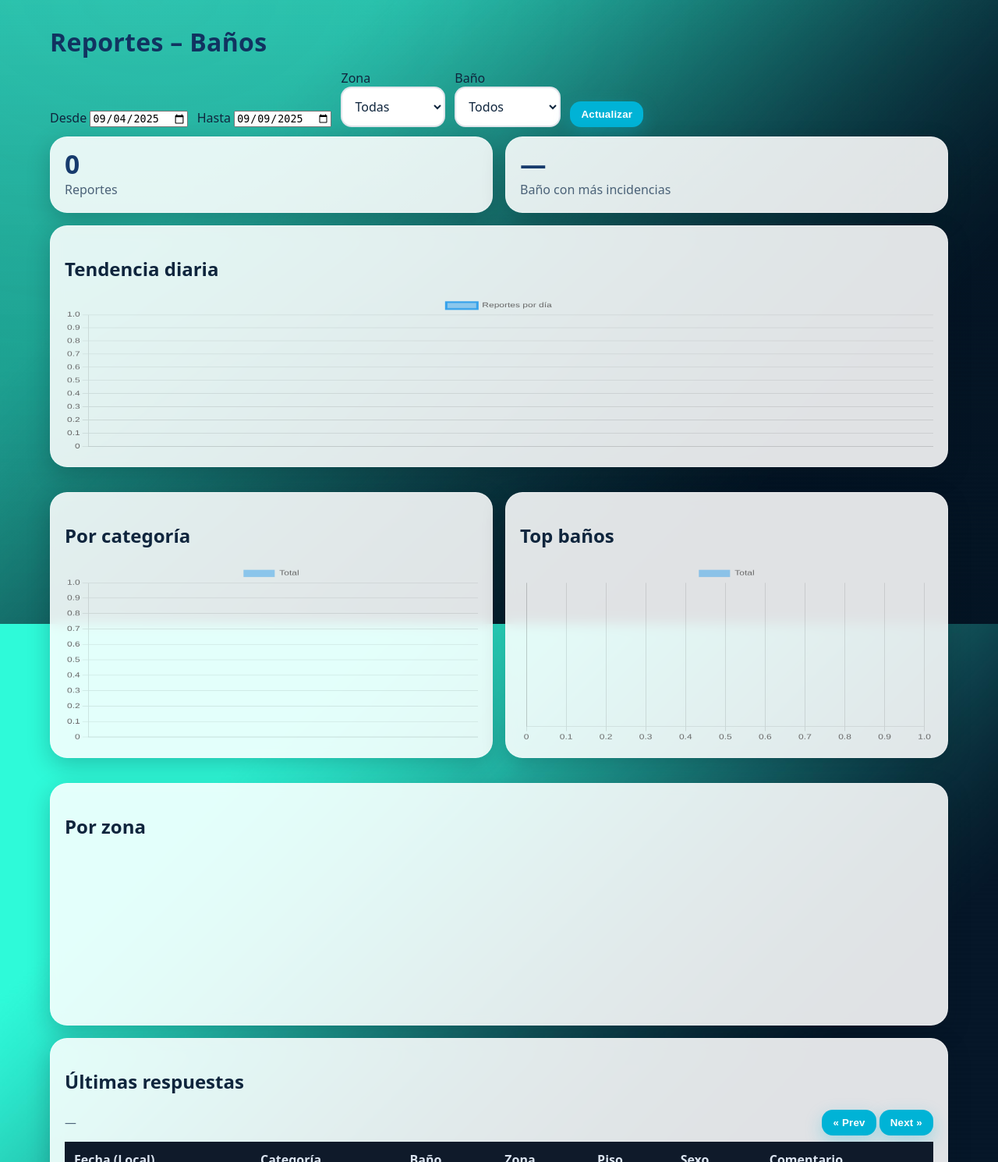
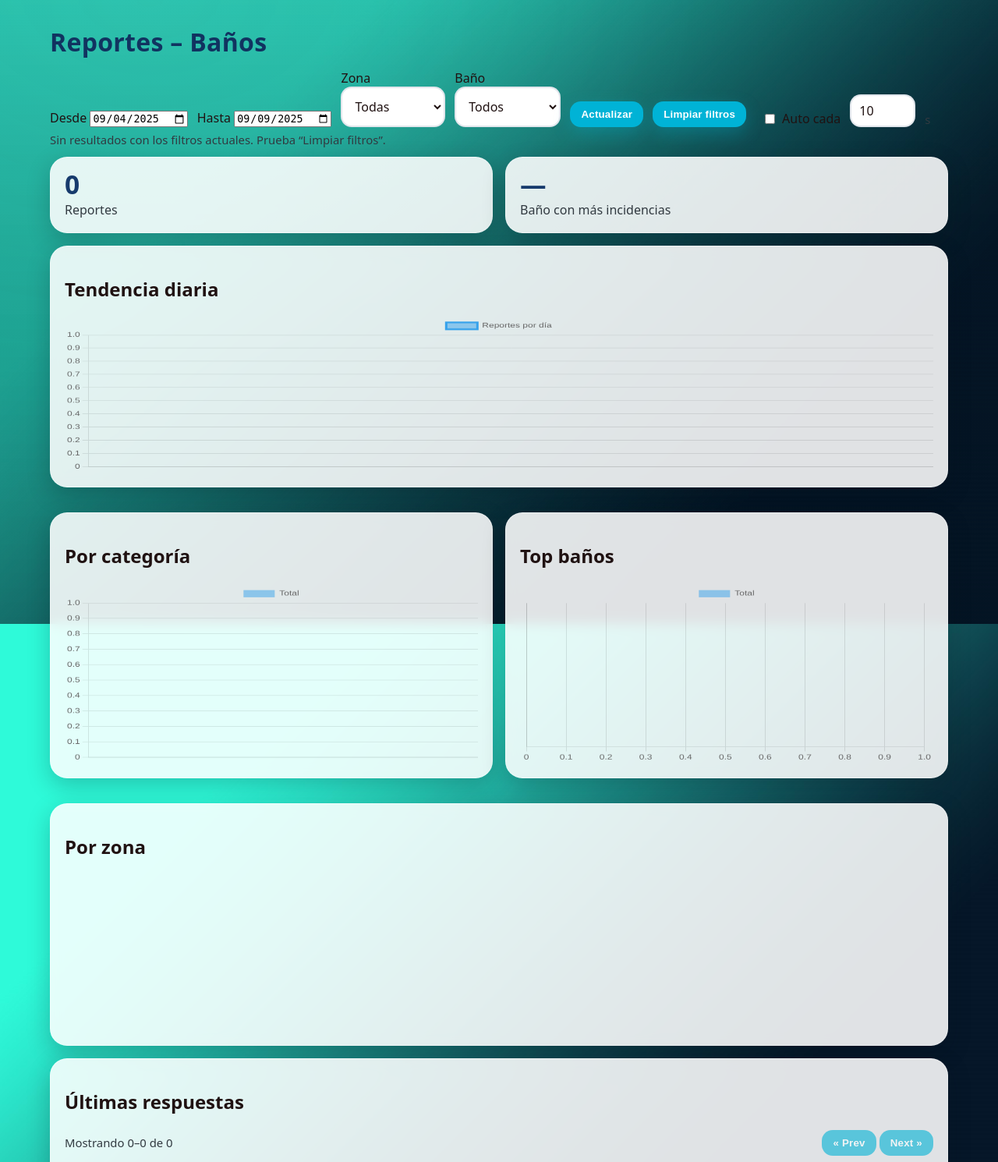
Before and after one commit to Oswi777/Encuesta_Ba-os, a Flask app: page /reportes in a window 1280 px wide. Shown: the top 1490 px of the page at 78% size. Run offline with Flask 3, Linux system fonts and the light colour scheme; data that the repository does not hold is empty.

Commit message:
v1 estable

```diff
--- a/static/css/brand.css
+++ b/static/css/brand.css
@@ -6,8 +6,8 @@
   --accent-700:#0A8CAB;    /* hover de CTA */
   --bg:#0b1f33;            /* fallback si no carga imagen */
   --card:rgba(255,255,255,0.88); /* tarjetas vidrio */
-  --text:#0f253d;          /* texto en tarjetas */
-  --muted:#4b6278;         /* texto secundario */
+  --text:#201212;          /* texto en tarjetas */
+  --muted:#323a41;         /* texto secundario */
   --border:rgba(255,255,255,0.35);
   --shadow:0 10px 30px rgba(2,16,28,.22);
 }
--- a/static/reportes/assets/js/reportes.js
+++ b/static/reportes/assets/js/reportes.js
@@ -3,84 +3,114 @@ import { toSortedEntries, chartFactory } from './utils.js';
 
 function $(id){ return document.getElementById(id); }
 
-// ------------------ Persistencia de filtros ------------------
+// ------------------ Persistencia y estado ------------------
 const STORAGE_KEY = 'reportes.filters.v1';
-let H = { page:1, pages:1, per_page:10 }; // paginación
+const AR_KEY = 'reportes.autorefresh.v1';
+let H = { page:1, pages:1, per_page:10 };     // paginación
+let AUTO = { enabled:false, interval:10 };    // autorefresh
+let autoTimer = null;
+let isRefreshing = false;
 
 const TZ = Intl.DateTimeFormat().resolvedOptions().timeZone || "";
 
-// Fechas utilitarias
+// ------------------ Utilidades de fecha ------------------
 function pad2(n){ return n < 10 ? '0'+n : ''+n; }
 function toYMD(d){ return `${d.getFullYear()}-${pad2(d.getMonth()+1)}-${pad2(d.getDate())}`; }
 function today(){ return new Date(); }
 function daysAgo(n){ const d = new Date(); d.setDate(d.getDate()-n); return d; }
 
-// Lee filtros guardados; si no hay, devuelve null
+// ------------------ Persistencia filtros ------------------
 function loadSavedFilters(){
-  try{
-    const raw = localStorage.getItem(STORAGE_KEY);
-    return raw ? JSON.parse(raw) : null;
-  }catch{ return null; }
+  try{ const raw = localStorage.getItem(STORAGE_KEY); return raw ? JSON.parse(raw) : null; }catch{ return null; }
 }
-
-// Guarda los filtros actuales
 function saveFilters(filters){
-  try{
-    localStorage.setItem(STORAGE_KEY, JSON.stringify(filters));
-  }catch{}
+  try{ localStorage.setItem(STORAGE_KEY, JSON.stringify(filters)); }catch{}
 }
-
-// Toma los valores del UI
 function readFiltersFromUI(){
   return {
-    desde: $('desde').value || '',
-    hasta: $('hasta').value || '',
-    zona:  $('f_zona').value || '',
-    bano:  $('f_bano').value || ''
+    desde: $('desde')?.value || '',
+    hasta: $('hasta')?.value || '',
+    zona:  $('f_zona')?.value || '',
+    bano:  $('f_bano')?.value || ''
   };
 }
-
-// Aplica filtros al UI (si el option no existe aún, se quedará vacío y se ajustará tras initFiltros)
+function anyFiltersActive(f){
+  const x = f || readFiltersFromUI();
+  return !!(x.desde || x.hasta || x.zona || x.bano);
+}
 function applyFiltersToUI(f){
-  if(f.desde) $('desde').value = f.desde;
-  if(f.hasta) $('hasta').value = f.hasta;
-  if(f.zona !== undefined) $('f_zona').value = f.zona;
-  if(f.bano !== undefined) $('f_bano').value = f.bano;
+  if(f.desde && $('desde')) $('desde').value = f.desde;
+  if(f.hasta && $('hasta')) $('hasta').value = f.hasta;
+  if(f.zona !== undefined && $('f_zona')) $('f_zona').value = f.zona;
+  if(f.bano !== undefined && $('f_bano')) $('f_bano').value = f.bano;
 }
-
-// Asegura rango de fechas por defecto (hoy y hace 5 días) si no hay nada guardado
 function ensureDefaultDatesIfEmpty(){
-  const dInput = $('desde');
-  const hInput = $('hasta');
-  const noDesde = !dInput.value;
-  const noHasta = !hInput.value;
+  const dInput = $('desde'), hInput = $('hasta');
+  const noDesde = dInput && !dInput.value, noHasta = hInput && !hInput.value;
   if(noDesde || noHasta){
-    const h = toYMD(today());
-    const d = toYMD(daysAgo(5));
+    const h = toYMD(today()), d = toYMD(daysAgo(5));
     if(noDesde) dInput.value = d;
     if(noHasta) hInput.value = h;
   }
 }
-
-// Cuando cambie cualquier filtro, guardamos de inmediato
+function normalizeDateRange(){
+  const dInput = $('desde'), hInput = $('hasta');
+  if(dInput && hInput && dInput.value && hInput.value && dInput.value > hInput.value){
+    const tmp = dInput.value; dInput.value = hInput.value; hInput.value = tmp;
+  }
+}
 function wireAutoSaveFilters(){
   ['desde','hasta','f_zona','f_bano'].forEach(id=>{
-    $(id).addEventListener('change', ()=>{
-      saveFilters(readFiltersFromUI());
-    });
+    const el = $(id); if(!el) return;
+    el.addEventListener('change', ()=> saveFilters(readFiltersFromUI()));
   });
 }
 
-/* -------------------- Utilidades de render -------------------- */
+// ------------------ Auto-refresh (persistencia + UI) ------------------
+function loadAR(){
+  try{
+    const raw = localStorage.getItem(AR_KEY);
+    if(raw){ const j = JSON.parse(raw); AUTO.enabled=!!j.enabled; AUTO.interval=clampInt(j.interval??10,5,300); }
+  }catch{}
+}
+function saveAR(){ try{ localStorage.setItem(AR_KEY, JSON.stringify(AUTO)); }catch{} }
+function clampInt(v,min,max){ v=parseInt(v||0,10); if(isNaN(v)) v=min; return Math.max(min, Math.min(max, v)); }
+function applyARtoUI(){
+  if($('auto_toggle')) $('auto_toggle').checked = !!AUTO.enabled;
+  if($('auto_interval')) $('auto_interval').value = AUTO.interval;
+}
+function readARfromUI(){
+  const en = $('auto_toggle')?.checked || false;
+  const it = clampInt($('auto_interval')?.value ?? AUTO.interval, 5, 300);
+  AUTO = { enabled: en, interval: it };
+  saveAR();
+}
+function stopAuto(){
+  if(autoTimer){ clearInterval(autoTimer); autoTimer=null; }
+}
+function startAuto(){
+  stopAuto();
+  if(!AUTO.enabled) return;
+  autoTimer = setInterval(()=>{
+    if(document.hidden) return; // pausa si pestaña oculta
+    refreshAll();               // evita solapamiento interno
+  }, AUTO.interval * 1000);
+}
+
+// ------------------ Render helpers ------------------
 function fmtFechaLocal(s){
   try{
-    const d = new Date(String(s).replace(' ', 'T')); // tolera "YYYY-MM-DD HH:MM:SS"
+    const iso = String(s).includes('T') ? String(s) : String(s).replace(' ', 'T');
+    const d = new Date(iso);
     return isNaN(d) ? s : d.toLocaleString();
   }catch{ return s; }
 }
+function setHint(msg){ const el=$('filters_hint'); if(el) el.textContent = msg || ''; }
 
-/* -------------------- KPIs y Gráficas -------------------- */
+// ------------------ Carga de datos ------------------
 async function cargarKPIsyGraficas(){
+  try{
+    normalizeDateRange();
     const q = new URLSearchParams();
     const {desde, hasta, zona, bano} = readFiltersFromUI();
     if(desde) q.append('desde', desde);
@@ -92,12 +122,10 @@ async function cargarKPIsyGraficas(){
     const r = await fetch(`/api/kpis?${q.toString()}`);
     const j = await r.json();
 
-  // KPIs
     $('k_total').textContent = j.total_reportes || 0;
     const top = (j.top_banos||[])[0];
     $('k_top_bano').textContent = top ? `${top.nombre} (${top.total})` : '—';
 
-  // Tendencia diaria
     const dLabels = Object.keys(j.por_dia||{}).sort();
     const dValues = dLabels.map(k=>j.por_dia[k]);
     chartFactory($('chartDia'), {
@@ -106,7 +134,6 @@ async function cargarKPIsyGraficas(){
       options:{ responsive:true, maintainAspectRatio:false }
     });
 
-  // Por categoría
     const catE = toSortedEntries(j.por_categoria);
     chartFactory($('chartCat'), {
       type:'bar',
@@ -114,7 +141,6 @@ async function cargarKPIsyGraficas(){
       options:{ responsive:true, maintainAspectRatio:false }
     });
 
-  // Top baños
     const topB = j.top_banos||[];
     chartFactory($('chartBanos'), {
       type:'bar',
@@ -122,7 +148,6 @@ async function cargarKPIsyGraficas(){
       options:{ indexAxis:'y', responsive:true, maintainAspectRatio:false }
     });
 
-  // Por zona
     const zE = toSortedEntries(j.por_zona);
     chartFactory($('chartZona'), {
       type:'doughnut',
@@ -130,17 +155,22 @@ async function cargarKPIsyGraficas(){
       options:{ responsive:true, maintainAspectRatio:false }
     });
 
-  // Tabla rápida
-  const cont = $('tbl_bano');
-  cont.innerHTML = `<div><b>Baño</b></div><div><b>Total</b></div>`;
-  Object.entries(j.por_bano||{}).sort((a,b)=>b[1]-a[1]).forEach(([idb, v])=>{
-    const nombre = (j.banos_catalogo && j.banos_catalogo[idb] && j.banos_catalogo[idb].nombre) || idb;
-    cont.innerHTML += `<div>${nombre}</div><div style="text-align:right">${v}</div>`;
-  });
+    if((j.total_reportes||0) === 0 && anyFiltersActive()){
+      setHint('Sin resultados con los filtros actuales. Prueba “Limpiar filtros”.');
+    }else{
+      setHint('');
+    }
+    return j;
+  }catch(err){
+    console.error('KPIs error:', err);
+    setHint('Hubo un error al cargar gráficas, pero el historial seguirá funcionando.');
+    return null;
+  }
 }
 
-/* -------------------- Histórico paginado -------------------- */
 async function cargarHist(){
+  try{
+    normalizeDateRange();
     const q = new URLSearchParams();
     const {desde, hasta, zona, bano} = readFiltersFromUI();
     if(desde) q.append('desde', desde);
@@ -155,10 +185,14 @@ async function cargarHist(){
     const j = await r.json();
     H.pages = j.pages || 1;
 
-  $('hist_info').textContent =
+    const info = $('hist_info');
+    if(info){
+      info.textContent =
         `Mostrando ${j.items.length ? ((H.page-1)*H.per_page+1) : 0}–${(H.page-1)*H.per_page + j.items.length} de ${j.total}`;
+    }
 
     const tb = $('hist_tbody');
+    if(tb){
       tb.innerHTML = '';
       (j.items || []).forEach(it=>{
         const fecha = it.creado_local || it.creado_en;
@@ -174,53 +208,87 @@ async function cargarHist(){
         `;
         tb.appendChild(tr);
       });
-
-  $('hist_prev').disabled = (H.page <= 1);
-  $('hist_next').disabled = (H.page >= H.pages);
     }
 
-/* -------------------- Filtros (catálogo) -------------------- */
+    const prev = $('hist_prev'), next = $('hist_next');
+    if(prev) prev.disabled = (H.page <= 1);
+    if(next) next.disabled = (H.page >= H.pages);
+
+    const f = readFiltersFromUI();
+    if((j.total||0) === 0 && anyFiltersActive(f)){
+      setHint('Sin resultados con los filtros actuales. Prueba “Limpiar filtros”.');
+    }else if((j.total||0) === 0){
+      setHint('Aún no hay respuestas registradas.');
+    }else{
+      setHint('');
+    }
+  }catch(err){
+    console.error('Hist error:', err);
+    setHint('No se pudo cargar el historial.');
+  }
+}
+
+// ------------------ Ciclo de actualización ------------------
+async function refreshAll(){
+  if(isRefreshing) return;       // evita solapamiento
+  isRefreshing = true;
+  try{
+    await Promise.allSettled([cargarKPIsyGraficas()]);
+    await cargarHist();
+  }finally{
+    isRefreshing = false;
+  }
+}
+
+// ------------------ Inicialización ------------------
 async function initFiltros(){
-  // 1) Carga filtros guardados o establece por defecto (fechas)
   const saved = loadSavedFilters();
-  if(saved){
-    applyFiltersToUI(saved);
-  }
-  // Siempre garantizar default de fechas si están vacías
+  if(saved){ applyFiltersToUI(saved); }
   ensureDefaultDatesIfEmpty();
+  normalizeDateRange();
 
-  // 2) Carga catálogo de baños y zonas y aplica valores guardados si existen
   const r = await fetch('/api/banos');
   const banos = await r.json();
   const zonas = Array.from(new Set(banos.map(b=>b.zona).filter(Boolean))).sort();
 
   const selZ = $('f_zona');
+  if(selZ){
     zonas.forEach(z=>{
       const o = document.createElement('option');
       o.value = z; o.textContent = z;
       selZ.appendChild(o);
     });
+    if(saved && saved.zona) selZ.value = saved.zona;
+  }
 
   const selB = $('f_bano');
+  if(selB){
     banos.forEach(b=>{
       const o = document.createElement('option');
       o.value = b.id; o.textContent = b.nombre;
       selB.appendChild(o);
     });
-
-  // Re-aplicar (por si las opciones aún no existían al principio)
-  if(saved){
-    if(saved.zona) selZ.value = saved.zona;
-    if(saved.bano) selB.value = saved.bano;
+    if(saved && saved.bano) selB.value = saved.bano;
   }
 
-  // 3) Ya con opciones en DOM, guarda el estado “actual” para persistir
   saveFilters(readFiltersFromUI());
 }
 
-/* -------------------- Init -------------------- */
+function clearFilters(){
+  try{ localStorage.removeItem(STORAGE_KEY); }catch{}
+  if($('f_zona')) $('f_zona').value = '';
+  if($('f_bano')) $('f_bano').value = '';
+  if($('desde')) $('desde').value = toYMD(daysAgo(5));
+  if($('hasta')) $('hasta').value = toYMD(today());
+  saveFilters(readFiltersFromUI());
+}
+
+document.addEventListener('visibilitychange', ()=>{
+  // no reiniciamos timers aquí; usamos la guarda document.hidden en el tick
+});
+
 document.addEventListener('DOMContentLoaded', ()=>{
-  // Botones Prev/Next del histórico
+  // Botones Prev/Next
   $('hist_prev')?.addEventListener('click', async ()=>{
     if(H.page > 1){ H.page--; await cargarHist(); }
   });
@@ -228,20 +296,38 @@ document.addEventListener('DOMContentLoaded', ()=>{
     if(H.page < H.pages){ H.page++; await cargarHist(); }
   });
 
-  // Botón Actualizar: guarda y recarga con filtros actuales
-  $('refrescar').addEventListener('click', async ()=>{
+  // Botón Actualizar
+  $('refrescar')?.addEventListener('click', async ()=>{
+    normalizeDateRange();
     saveFilters(readFiltersFromUI());
-    await cargarKPIsyGraficas();
-    H.page = 1;
-    await cargarHist();
+    await refreshAll();
   });
 
-  // Guardado automático al cambiar filtros
+  // Botón Limpiar filtros
+  $('limpiar')?.addEventListener('click', async ()=>{
+    clearFilters();
+    await refreshAll();
+  });
+
+  // Auto-save filtros
   wireAutoSaveFilters();
 
-  // Primer render
+  // Auto-refresh UI & eventos
+  loadAR();
+  applyARtoUI();
+
+  $('auto_toggle')?.addEventListener('change', ()=>{
+    readARfromUI();
+    if(AUTO.enabled){ startAuto(); refreshAll(); } else { stopAuto(); }
+  });
+  $('auto_interval')?.addEventListener('change', ()=>{
+    readARfromUI();
+    if(AUTO.enabled){ startAuto(); } // reinicia con nuevo intervalo
+  });
+
+  // Primer render + arranque auto si aplica
   initFiltros().then(async ()=>{
-    await cargarKPIsyGraficas();
-    await cargarHist();
+    await refreshAll();
+    if(AUTO.enabled){ startAuto(); }
   });
 });
--- a/static/reportes/assets/js/utils.js
+++ b/static/reportes/assets/js/utils.js
@@ -1,10 +1,30 @@
+// static/reportes/assets/js/utils.js
+
 export function toSortedEntries(obj){
   return Object.entries(obj||{}).sort((a,b)=>b[1]-a[1]);
 }
-export function chartFactory(ctx, cfg){
-  if(ctx.__chart){ ctx.__chart.destroy(); }
-  ctx.__chart = new Chart(ctx, cfg);
-  return ctx.__chart;
+
+// chartFactory a prueba de fallos: si Chart no existe o hay error, no detiene el flujo
+export function chartFactory(canvasEl, cfg){
+  try{
+    if(!canvasEl) return null;
+    // Evita re-crear encima
+    if(canvasEl.__chart && typeof canvasEl.__chart.destroy === 'function'){
+      canvasEl.__chart.destroy();
+    }
+    // Chart puede no estar en window si CDN falló
+    if(typeof window === 'undefined' || typeof window.Chart === 'undefined'){
+      return null;
+    }
+    canvasEl.__chart = new window.Chart(canvasEl, cfg);
+    return canvasEl.__chart;
+  }catch(e){
+    // No romper la app por una gráfica
+    console.error('chartFactory error:', e);
+    return null;
+  }
 }
+
+// Mini helper por si se requiere
 function $(id){ return document.getElementById(id); }
 export { $ };
--- a/static/reportes/reportes.html
+++ b/static/reportes/reportes.html
@@ -6,12 +6,10 @@
   <meta name="viewport" content="width=device-width,initial-scale=1" />
   <title>Reportes – Baños</title>
 
-  <!-- RUTAS ABSOLUTAS -->
   <link rel="stylesheet" href="/static/css/brand.css">
   <link rel="stylesheet" href="/static/reportes/assets/css/reportes.css">
 
   <script src="https://cdn.jsdelivr.net/npm/chart.js@4.4.1/dist/chart.umd.min.js"></script>
-  <!-- ES módulo para que funcione el import './utils.js' -->
   <script type="module" defer src="/static/reportes/assets/js/reportes.js"></script>
 </head>
 
@@ -32,8 +30,19 @@
             <option value="">Todos</option>
           </select>
         </label>
-        <button id="refrescar" class="btn small">Actualizar</button>
+        <button id="refrescar" class="btn small" type="button">Actualizar</button>
+        <button id="limpiar" class="btn small" type="button" title="Borrar filtros guardados">Limpiar filtros</button>
+
+        <!-- Auto-refresh -->
+        <label style="display:flex;align-items:center;gap:6px;margin-left:8px;">
+          <input id="auto_toggle" type="checkbox" />
+          Auto cada
+        </label>
+        <input id="auto_interval" type="number" min="5" max="300" value="10"
+               class="input" style="width:84px;padding:8px 10px;">
+        <span class="muted">s</span>
       </div>
+      <div id="filters_hint" class="muted" style="margin-top:6px;"></div>
     </header>
 
     <section class="kpis">
```
Also changed, not shown: 2 other files. Lines whose indentation alone changed are shown as unchanged.
